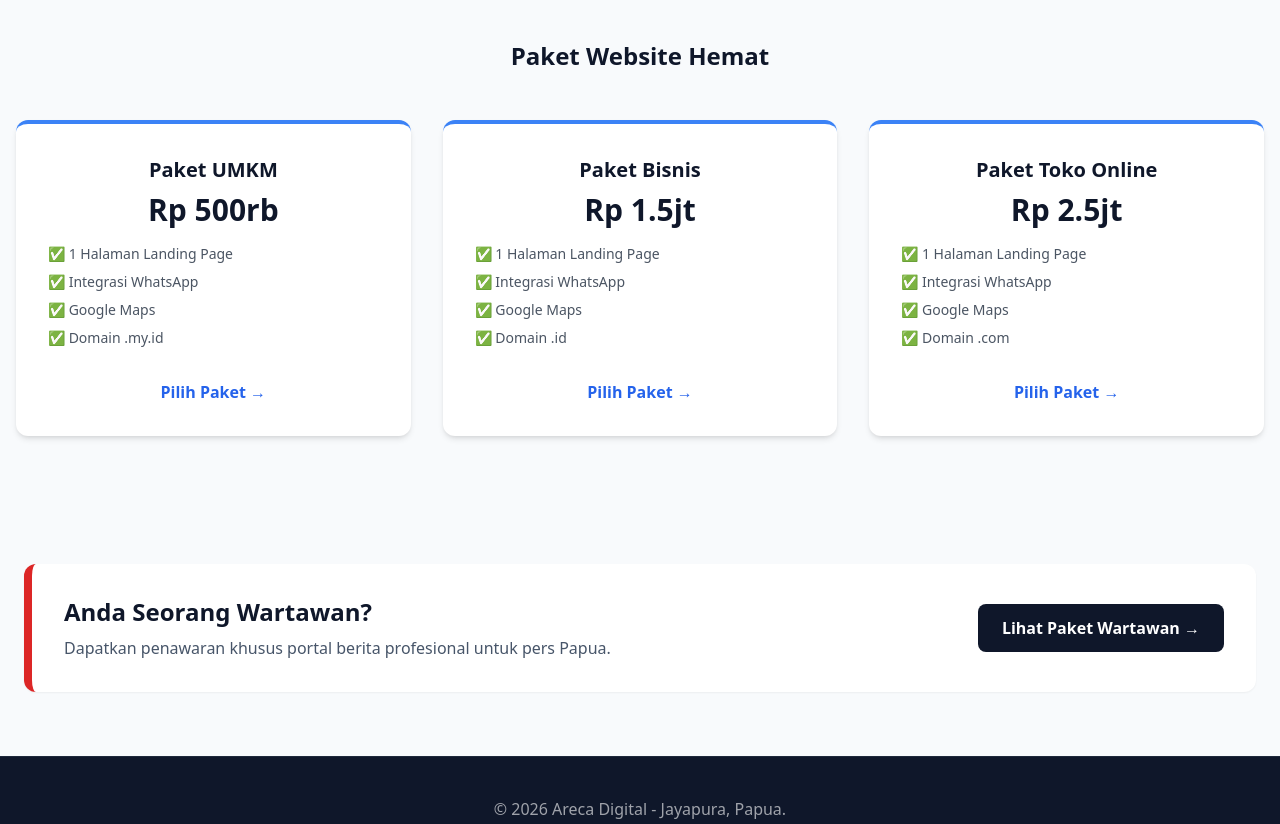
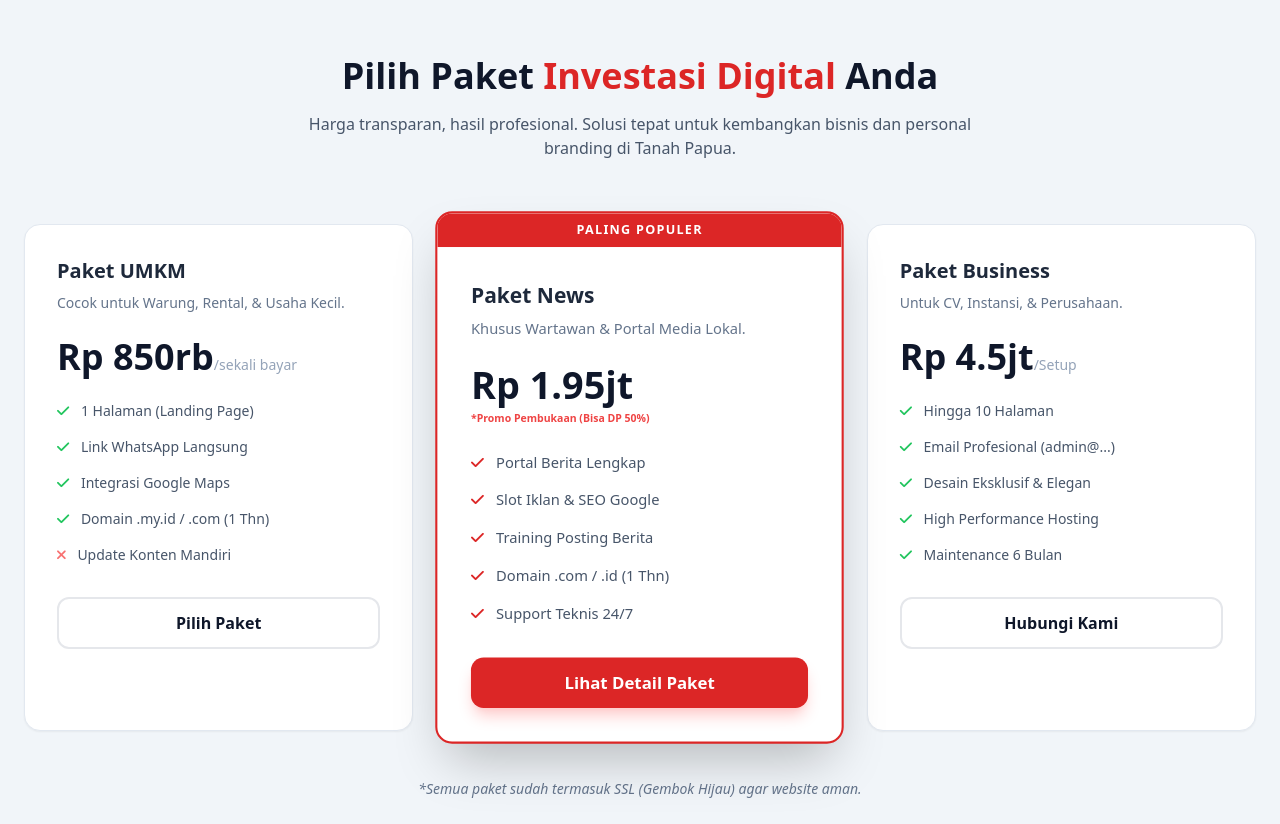
Before and after one commit to arecastudio/areca-landing, a plain HTML site: page index.html in a window 1280 px wide. Shown: the part 480-1304 px from the top of the page. Drawn offline with nearby package versions, Linux system fonts and the light colour scheme.

Commit message:
media.html modified

```diff
--- a/index.html
+++ b/index.html
@@ -49,48 +49,72 @@
     </header>
 
 
-    <section class="py-16 container mx-auto px-4" id="harga">
-        <h3 class="text-2xl font-bold text-center mb-12">Paket Website Hemat</h3>
+<section id="harga" class="py-20 bg-slate-100">
+    <div class="container mx-auto px-6">
+        <div class="text-center mb-16">
+            <h2 class="text-3xl md:text-4xl font-extrabold text-slate-900 mb-4">Pilih Paket <span class="text-red-600">Investasi Digital</span> Anda</h2>
+            <p class="text-slate-600 max-w-2xl mx-auto">Harga transparan, hasil profesional. Solusi tepat untuk kembangkan bisnis dan personal branding di Tanah Papua.</p>
+        </div>
+
         <div class="grid md:grid-cols-3 gap-8">
-            <div class="bg-white p-8 rounded-xl shadow-md border-t-4 border-blue-500 text-center">
-                <h4 class="text-xl font-bold mb-2">Paket UMKM</h4>
-                <p class="text-3xl font-bold mb-4">Rp 500rb</p>
-                <ul class="text-gray-600 mb-8 space-y-2 text-sm text-left">
-                    <li>✅ 1 Halaman Landing Page</li>
-                    <li>✅ Integrasi WhatsApp</li>
-                    <li>✅ Google Maps</li>
-                    <li>✅ Domain .my.id</li>
-                </ul>
-                <a href="https://wa.me/628xxxxxxxxxx?text=Halo+saya+minat+Paket+UMKM" class="text-blue-600 font-bold hover:underline">Pilih Paket &rarr;</a>
+
+            <div class="bg-white rounded-2xl shadow-sm hover:shadow-xl transition-all duration-300 border border-slate-200 overflow-hidden group">
+                <div class="p-8">
+                    <h3 class="text-xl font-bold text-slate-800 mb-2">Paket UMKM</h3>
+                    <p class="text-slate-500 text-sm mb-6">Cocok untuk Warung, Rental, & Usaha Kecil.</p>
+                    <div class="text-4xl font-black text-slate-900 mb-6">Rp 850rb<span class="text-sm font-normal text-slate-400">/sekali bayar</span></div>
+                    <ul class="space-y-4 text-sm text-slate-600 mb-8">
+                        <li><i class="fas fa-check text-green-500 mr-2"></i> 1 Halaman (Landing Page)</li>
+                        <li><i class="fas fa-check text-green-500 mr-2"></i> Link WhatsApp Langsung</li>
+                        <li><i class="fas fa-check text-green-500 mr-2"></i> Integrasi Google Maps</li>
+                        <li><i class="fas fa-check text-green-500 mr-2"></i> Domain .my.id / .com (1 Thn)</li>
+                        <li><i class="fas fa-times text-red-400 mr-2"></i> Update Konten Mandiri</li>
+                    </ul>
+                    <a href="https://wa.me/628xxxxxxxxxx?text=Halo+Areca+saya+mau+order+Paket+UMKM" class="block text-center border-2 border-navy text-navy font-bold py-3 rounded-xl group-hover:bg-navy group-hover:text-white transition">Pilih Paket</a>
+                </div>
             </div>
 
-            <div class="bg-white p-8 rounded-xl shadow-md border-t-4 border-blue-500 text-center">
-                <h4 class="text-xl font-bold mb-2">Paket Bisnis</h4>
-                <p class="text-3xl font-bold mb-4">Rp 1.5jt</p>
-                <ul class="text-gray-600 mb-8 space-y-2 text-sm text-left">
-                    <li>✅ 1 Halaman Landing Page</li>
-                    <li>✅ Integrasi WhatsApp</li>
-                    <li>✅ Google Maps</li>
-                    <li>✅ Domain .id</li>
-                </ul>
-                <a href="https://wa.me/628xxxxxxxxxx?text=Halo+saya+minat+Paket+UMKM" class="text-blue-600 font-bold hover:underline">Pilih Paket &rarr;</a>
+            <div class="bg-white rounded-2xl shadow-2xl border-2 border-red-600 overflow-hidden relative transform scale-105 z-10">
+                <div class="bg-red-600 text-white text-center py-2 text-xs font-bold uppercase tracking-widest">Paling Populer</div>
+                <div class="p-8">
+                    <h3 class="text-xl font-bold text-slate-800 mb-2 text-red-600">Paket News</h3>
+                    <p class="text-slate-500 text-sm mb-6">Khusus Wartawan & Portal Media Lokal.</p>
+                    <div class="text-4xl font-black text-slate-900 mb-1">Rp 1.95jt</div>
+                    <p class="text-[10px] text-red-500 font-bold mb-6">*Promo Pembukaan (Bisa DP 50%)</p>
+                    <ul class="space-y-4 text-sm text-slate-600 mb-8">
+                        <li><i class="fas fa-check text-red-600 mr-2"></i> Portal Berita Lengkap</li>
+                        <li><i class="fas fa-check text-red-600 mr-2"></i> Slot Iklan & SEO Google</li>
+                        <li><i class="fas fa-check text-red-600 mr-2"></i> Training Posting Berita</li>
+                        <li><i class="fas fa-check text-red-600 mr-2"></i> Domain .com / .id (1 Thn)</li>
+                        <li><i class="fas fa-check text-red-600 mr-2"></i> Support Teknis 24/7</li>
+                    </ul>
+                    <a href="media.html" class="block text-center bg-red-600 text-white font-bold py-3 rounded-xl hover:bg-red-700 shadow-lg shadow-red-200 transition">Lihat Detail Paket</a>
+                </div>
             </div>
 
-            <div class="bg-white p-8 rounded-xl shadow-md border-t-4 border-blue-500 text-center">
-                <h4 class="text-xl font-bold mb-2">Paket Toko Online</h4>
-                <p class="text-3xl font-bold mb-4">Rp 2.5jt</p>
-                <ul class="text-gray-600 mb-8 space-y-2 text-sm text-left">
-                    <li>✅ 1 Halaman Landing Page</li>
-                    <li>✅ Integrasi WhatsApp</li>
-                    <li>✅ Google Maps</li>
-                    <li>✅ Domain .com</li>
-                </ul>
-                <a href="https://wa.me/628xxxxxxxxxx?text=Halo+saya+minat+Paket+UMKM" class="text-blue-600 font-bold hover:underline">Pilih Paket &rarr;</a>
+            <div class="bg-white rounded-2xl shadow-sm hover:shadow-xl transition-all duration-300 border border-slate-200 overflow-hidden group">
+                <div class="p-8">
+                    <h3 class="text-xl font-bold text-slate-800 mb-2">Paket Business</h3>
+                    <p class="text-slate-500 text-sm mb-6">Untuk CV, Instansi, & Perusahaan.</p>
+                    <div class="text-4xl font-black text-slate-900 mb-6">Rp 4.5jt<span class="text-sm font-normal text-slate-400">/Setup</span></div>
+                    <ul class="space-y-4 text-sm text-slate-600 mb-8">
+                        <li><i class="fas fa-check text-green-500 mr-2"></i> Hingga 10 Halaman</li>
+                        <li><i class="fas fa-check text-green-500 mr-2"></i> Email Profesional (admin@...)</li>
+                        <li><i class="fas fa-check text-green-500 mr-2"></i> Desain Eksklusif & Elegan</li>
+                        <li><i class="fas fa-check text-green-500 mr-2"></i> High Performance Hosting</li>
+                        <li><i class="fas fa-check text-green-500 mr-2"></i> Maintenance 6 Bulan</li>
+                    </ul>
+                    <a href="https://wa.me/628xxxxxxxxxx?text=Halo+Areca+saya+mau+order+Paket+Business" class="block text-center border-2 border-navy text-navy font-bold py-3 rounded-xl group-hover:bg-navy group-hover:text-white transition">Hubungi Kami</a>
+                </div>
             </div>
 
-            </div>
-    </section>
+        </div>
 
+        <p class="text-center mt-12 text-slate-500 text-sm italic">
+            *Semua paket sudah termasuk SSL (Gembok Hijau) agar website aman.
+        </p>
+    </div>
+</section>
 
 
     <section class="py-16 container mx-auto px-6">
```
Also changed, not shown: media.html (+2 -2 lines).
